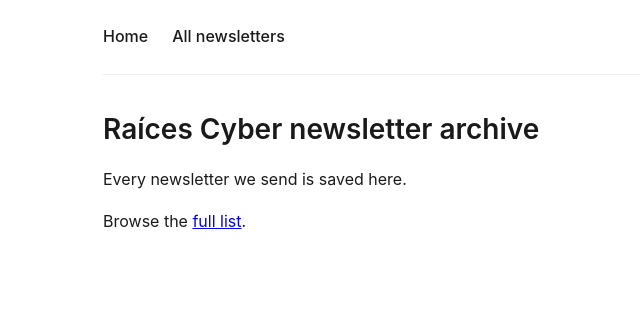
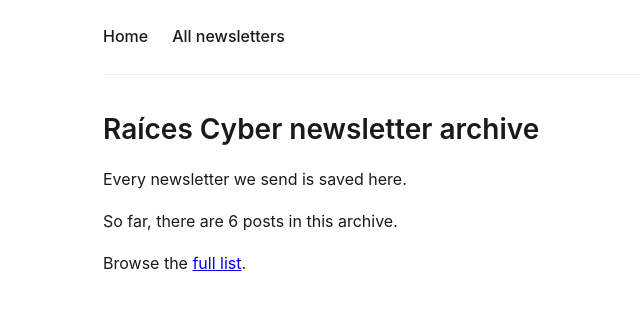
Before and after one commit to Raices-Cyber-Org/newsletter-archive, a Jekyll site: the page built from index.md, in a window 1280 px wide. Shown: the top 310 px of the page, without its empty margins (177-817 px from the left). Built offline with Jekyll 4.4.1, drawn with Linux system fonts in a browser that asks for light colours.

Commit message:
Display number of posts in newsletter archive
Add post count to newsletter archive section

```diff
--- a/index.md
+++ b/index.md
@@ -6,6 +6,6 @@ title: Newsletter archive
 
 Every newsletter we send is saved here.
 
-
+So far, there are {{ site.posts.size }} posts in this archive.
 
 Browse the [full list](/posts/).
```
